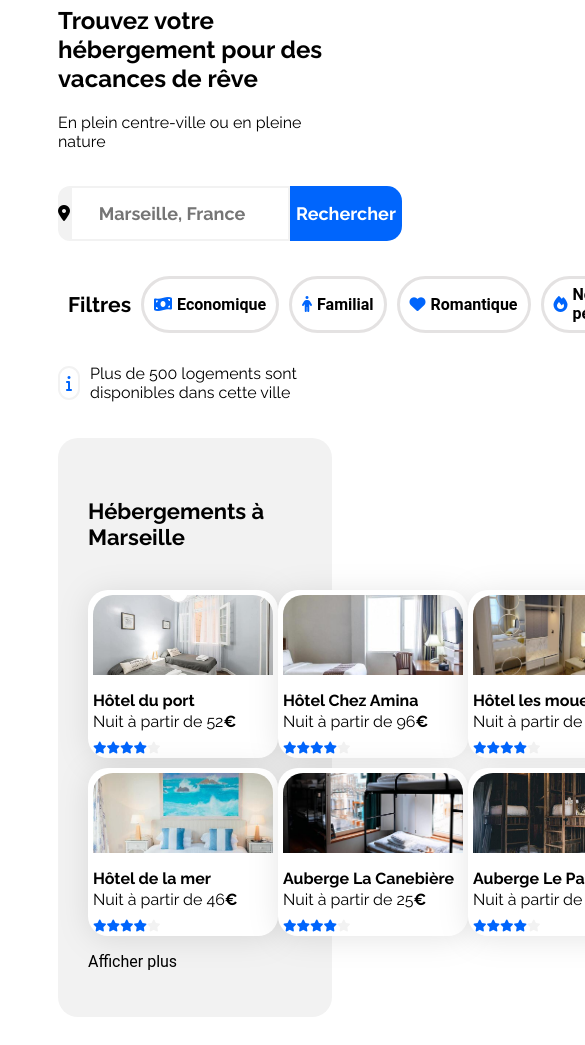
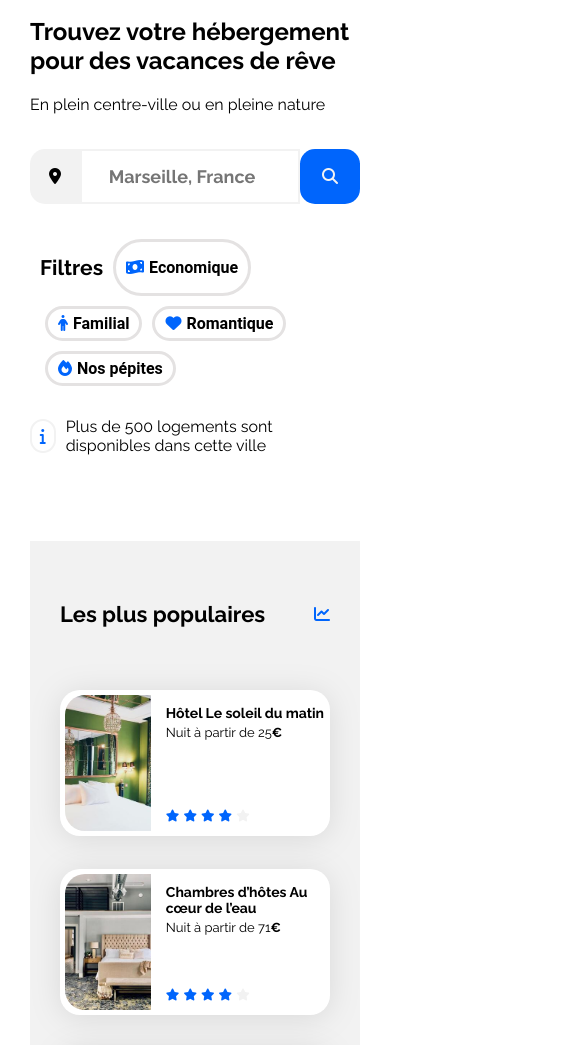
Before and after one commit to VALERIEBONNAMOUR/Bookie, a plain HTML site: page index.html in a window 390 px wide. Shown: the part 92-1137 px from the top of the page, 585 px wide, since content can reach past the window. Drawn offline with Linux system fonts and the light colour scheme.

Commit message:
modifications mobile

```diff
--- a/css/style.css
+++ b/css/style.css
@@ -85,6 +85,10 @@ header {
     height:55px;
     border-top-left-radius: 15px;
     border-bottom-left-radius: 15px;
+}
+
+#icone-2{
+    display: none;
 }
 
 #ma-recherche{
@@ -218,11 +222,6 @@ a {
 
 /****** Hebergements Marseille ***********/
 
-.image-container {
-    /* padding: 5px; */
-
-}
-
 .hebergements {
     width: 65%;
     display: flex;
@@ -315,6 +314,7 @@ a {
     justify-content: space-between;
     gap: 10px;
 }
+
 .section-title{
     margin-top: 30px;
     margin-bottom: 30px;
@@ -421,5 +421,121 @@ a {
 
 /* Small devices (phones, less than 768px) */
 @media (max-width: 767.98px) {
-    /* ... */
+
+    .main-container {
+        width: 480px;
+    }
+
+    . {
+        box-sizing: border-box;
+    }
+
+    body {
+        width: auto;
+        padding: 0px;
+        margin: 0px;
+    }
+
+    .container-header {
+        flex-wrap: wrap;
+        justify-content: space-around;
+    }
+    #ma-recherche{
+        display: flex;
+        font-weight: bold;
+        font-size: large;
+        text-align: center;
+        border: 2px solid #F2F2F2;
+        width: 220px;
+    }
+    button {
+       display: none;
+    }
+
+    #icone-2 {
+        display: flex;
+        color: #F2F2F2;
+        align-items:center;
+        justify-content: space-around;
+        background-color: #0065FC;
+        width:60px;
+        height:55px;
+        border-top-left-radius: 15px;
+        border-bottom-left-radius: 15px;
+        border-bottom-right-radius: 15px;
+        border-top-right-radius: 15px ;
+    }
+
+    .filtre {
+        flex-wrap: wrap;
+    }
+    .hebergements-and-populaires {
+        display: flex;
+        justify-content: space-between;
+        flex-direction: column-reverse;
+        gap: 10px;
+    }
+
+    .hebergements-and-populaires section {
+        background-color: var(--main-bg-color);
+        border-radius: 0px;
+        padding: 30px;
+        box-sizing: border-box;
+    }
+
+    .hebergements {
+        width: 100%;
+    }
+
+    .hebergements-cards {
+        display: flex;
+        flex-direction: column;
+    }
+
+    .hebergements a{
+        padding: 20px;
+    }
+
+    .populaires {
+        width: 100%;
+        margin-top: 50px;
+    }
+
+    .populaires-cards {
+        display: flex;
+        flex-direction: column;
+        justify-content: space-between;
+    }
+
+    .populaires-cards a {
+        width: 100%;
+    }
+
+    .populaires-cards .card-title {
+        font-size: 14px;
+    }
+
+    .container-activities {
+        display: flex;
+        flex-direction: column;
+        justify-content: space-between;
+        gap: 10px;
+    }
+
+    .container-card{
+        display: flex;
+        width: 100%;
+        height: 250px;
+        box-shadow: 0 0 1em #e4e2e2;
+        border-bottom-left-radius: 20px;
+        border-bottom-right-radius: 20px ;
+        border-top-left-radius: 20px;
+        border-top-right-radius: 20px;
+    }
+
+    .container-footer {
+        flex-direction: column;
+    }
+
+
 }
--- a/index.html
+++ b/index.html
@@ -35,7 +35,8 @@
                         <i class="fa-solid fa-location-dot" id="icone-1" style="color: black;"></i>
                         <input type="search" id="ma-recherche" name="villes-en-France"
                             placeholder="Marseille, France" />
-                        <button>Rechercher</button>
+                        <i class="fa-solid fa-magnifying-glass" id="icone-2"></i>
+                        <button class="secret">Rechercher</button>
                     </div>
                 </form>
                 <!-- faire des sections pour les différents filtres -->
@@ -78,7 +79,7 @@
                         <div class="hebergements-cards">
                             <a href="#">
                                 <article class="card">
-                                    <div class="image-container">
+                                    <div>
                                         <img src="images/hebergements/fred-kleber.jpg"
                                             alt="Image de la chambre d'hôtel avec deux lits simples">
                                     </div>
@@ -101,7 +102,7 @@
                             </a>
                             <a href="#">
                                 <article class="card">
-                                    <div class="image-container">
+                                    <div>
                                         <img src="images/hebergements/febrian-zakaria.jpg"
                                             alt="Image de la chambre d'hôtel montrant un lit et un bureau">
                                     </div>
@@ -124,7 +125,7 @@
                             </a>
                             <a href="#">
                                 <article class="card">
-                                    <div class="image-container">
+                                    <div>
                                         <img src="images/hebergements/reisetopia.jpg"
                                             alt="Image de la chambre d'hôtel avec un lit deux places">
                                     </div>
@@ -149,7 +150,7 @@
                         <div class="hebergements-cards">
                             <a href="#">
                                 <article class="card">
-                                    <div class="image-container">
+                                    <div>
                                         <img src="images/hebergements/annie-spratt.jpg"
                                             alt="Image de la chambre d'hôtel avec un lit double">
                                     </div>
@@ -172,7 +173,7 @@
                             </a>
                             <a href="#">
                                 <article class="card">
-                                    <div class="image-container">
+                                    <div>
                                         <img src="images/hebergements/marcus-loke.jpg"
                                             alt="Image de la chambre d'hôtel avec lits supperposés">
                                     </div>
@@ -195,7 +196,7 @@
                             </a>
                             <a href="#">
                                 <article class="card">
-                                    <div class="image-container">
+                                    <div>
                                         <img src="images/hebergements/nicate-lee.jpg"
                                             alt="Image de la chambre d'hôtel avec plusieurs couchages">
                                     </div>
```
